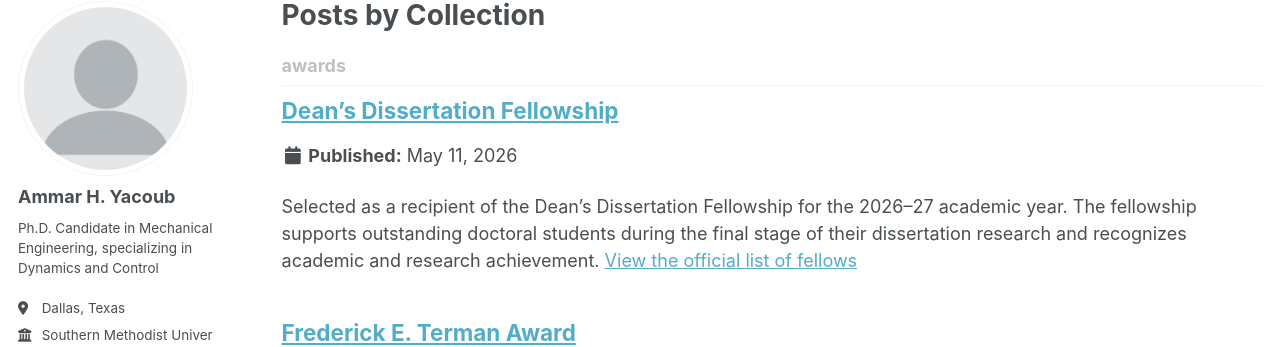
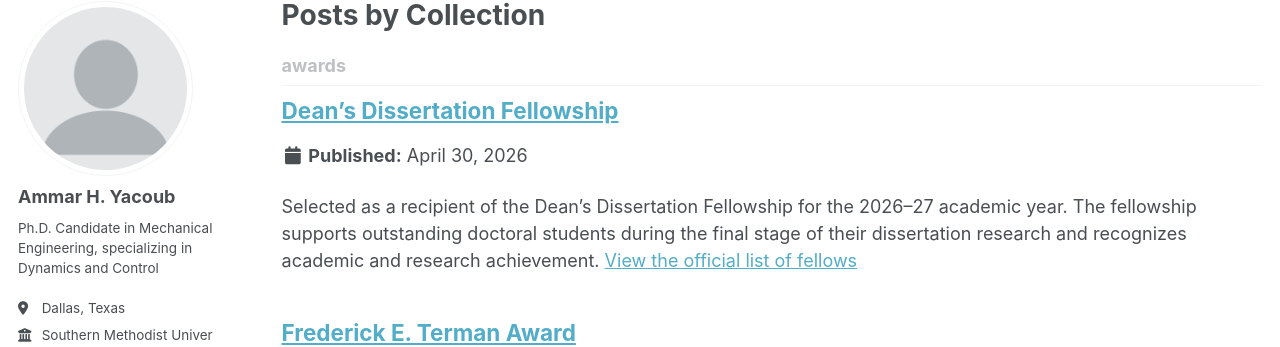
Before and after one commit to AmmarYacoub/AmmarYacoub.github.io, a Jekyll site: the page built from _pages/collection-archive.html, in a window 1280 px wide and 900 px high. Shown: the part 98-445 px from the top of the window. Built offline with Jekyll 4.4.1, drawn with Linux system fonts in a browser that asks for light colours; some web fonts are replaced; a script bundle is joined from its source files by our own code; library files that are not in the unit come from our copies.

Commit message:
Update Dissertation.md with date and award URL
Added date and award URL for the Dean's Dissertation Fellowship.

```diff
--- a/_awards/Dissertation.md
+++ b/_awards/Dissertation.md
@@ -5,6 +5,7 @@
 permalink: /awards/deans-dissertation-fellowship/
 venue: "Moody School of Graduate and Advanced Studies, Southern Methodist University"
 location: "Dallas, Texas"
+date: 2026-04-30
 awardurl: "https://www.smu.edu/moody/funding/phd-fellows#deans-dissertation-fellowships"
 ---
 
```
